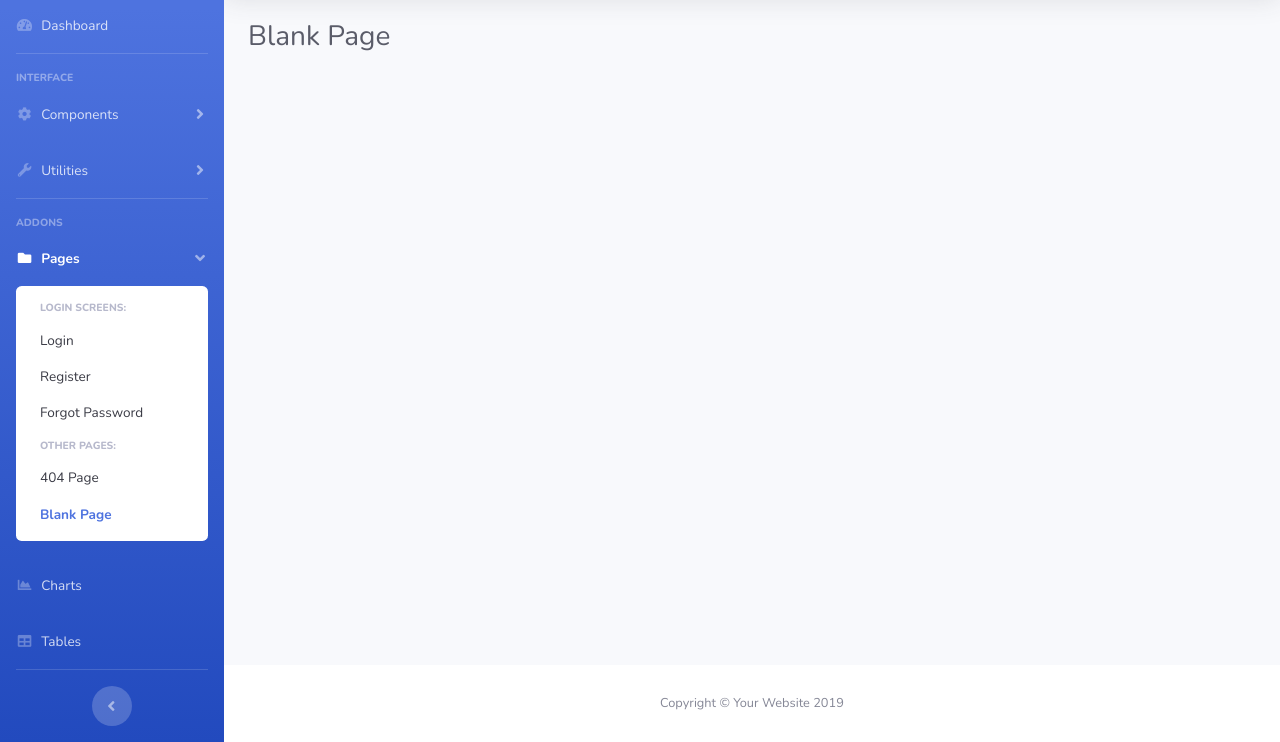
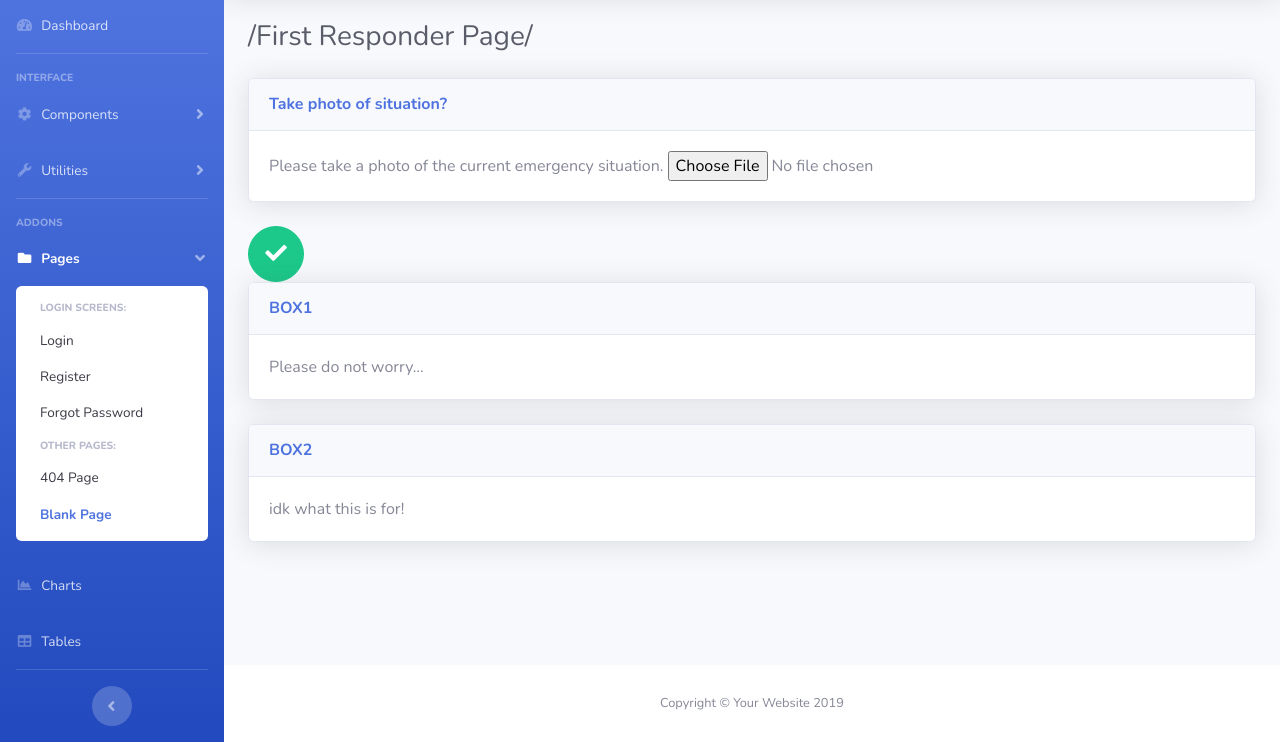
Before and after one commit to cmxwc/IncognitoSCDF, a website with bundled scripts: page blank.html in a window 1280 px wide. Shown: the part 74-816 px from the top of the page. Built offline with nearby package versions, Linux system fonts and the light colour scheme.

Commit message:
added responder page

```diff
--- a/blank.html
+++ b/blank.html
@@ -332,7 +332,42 @@
         <div class="container-fluid">
 
           <!-- Page Heading -->
-          <h1 class="h3 mb-4 text-gray-800">Blank Page</h1>
+          <h1 class="h3 mb-4 text-gray-800">/First Responder Page/</h1>
+          <div>
+            <div class="card shadow mb-4">
+              <div class="card-header py-3">
+                <h6 class="m-0 font-weight-bold text-primary">Take photo of situation?</h6>
+              </div>
+              <div class="card-body">
+                Please take a photo of the current emergency situation.
+                <input type="file" accept="image/*" id="file-input" capture>
+                <script>
+                  const fileInput = document.getElementById('file-input');
+
+                  fileInput.addEventListener('change', (e) => doSomethingWithFiles(e.target.files));
+                </script>
+              </div>
+            </div>
+            <a href="#" class="btn btn-success btn-circle btn-lg">
+              <i class="fas fa-check"></i>
+            </a>
+            <div class="card shadow mb-4">
+              <div class="card-header py-3">
+                <h6 class="m-0 font-weight-bold text-primary">BOX1</h6>
+              </div>
+              <div class="card-body">
+                Please do not worry...
+              </div>
+            </div>
+            <div class="card shadow mb-4">
+              <div class="card-header py-3">
+                <h6 class="m-0 font-weight-bold text-primary">BOX2</h6>
+              </div>
+              <div class="card-body">
+                idk what this is for!
+              </div>
+            </div>
+          </div>
 
         </div>
         <!-- /.container-fluid -->
```
